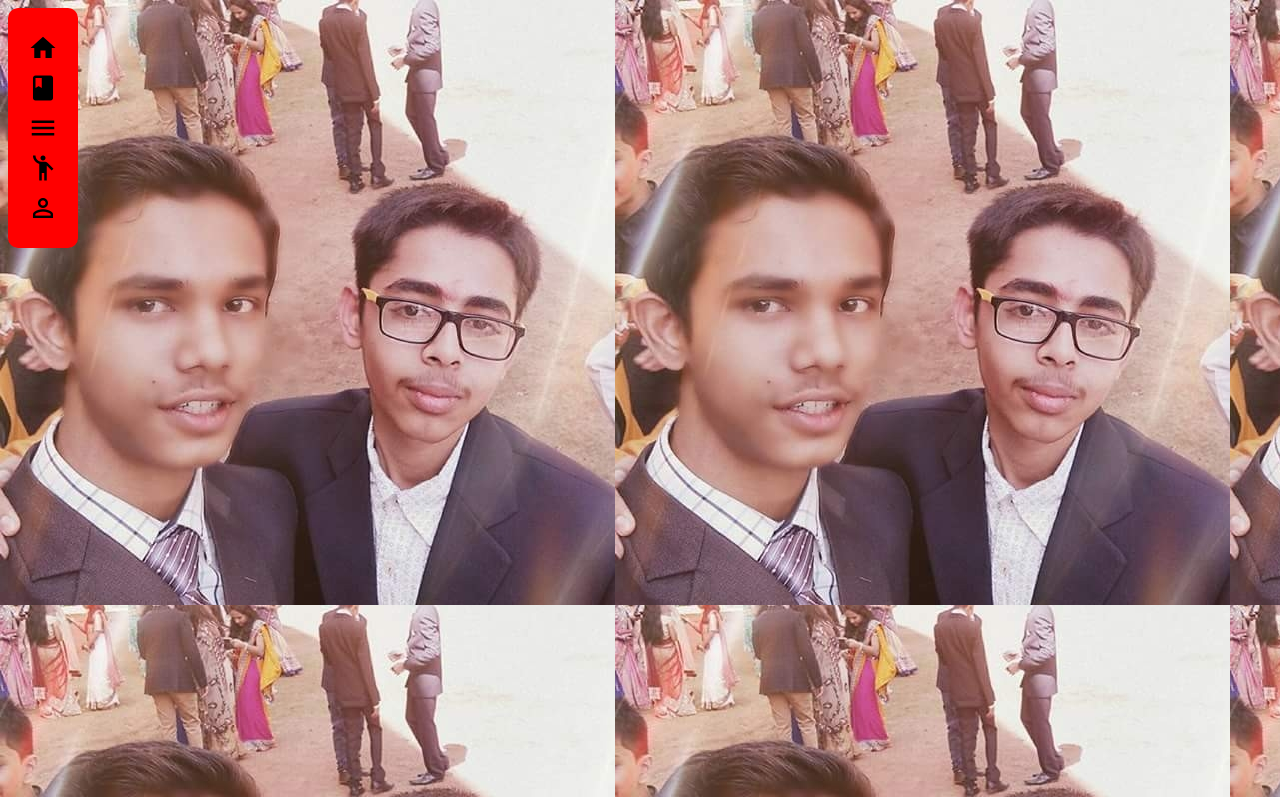
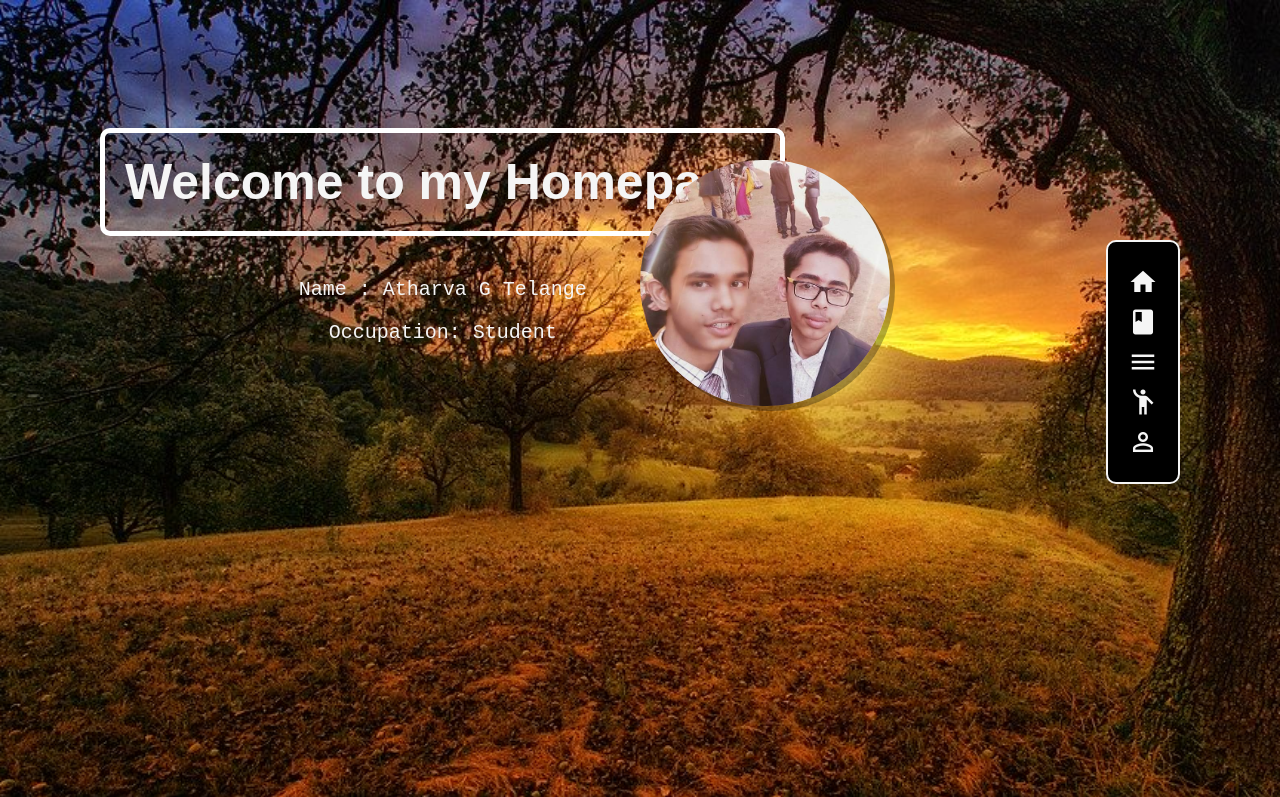
Before and after one commit to AtharvaTelange/180010014_1, a plain HTML site: page About_Me.html in a window 1280 px wide. Shown: the top 797 px of the page. Drawn offline with Linux system fonts and the light colour scheme.

Commit message:
Information Section Completed

```diff
--- a/About_Me.html
+++ b/About_Me.html
@@ -11,10 +11,33 @@
                 <li><a title="Home" href="#Home"><i class="material-icons">home</i></a></li>
                 <li><a title="Education" href="#Education"><i class="material-icons">book</i></a></li>
                 <li><a title="Hobbies" href="#Hobbies"><i class="material-icons">menu</i></a></li>
-                <li><a title="Ambition" href="Ambitions"><i class="material-icons">emoji_people</i></a></li>
-                <li><a title="Contact Me" href="Contact_Me"><i class="material-icons">person_outline</i></a></li>
+                <li><a title="Ambitions" href="#Ambitions"><i class="material-icons">emoji_people</i></a></li>
+                <li><a title="Contact Me" href="#Contact_Me"><i class="material-icons">person_outline</i></a></li>
             </ul>
     <!-- Background Images-->
-
+    <section class="wrapper">
+        <!-- Home -->
+        <div id="Home" class="bg img1">
+            <img src="Information/Pic.jpg" alt="Atharva Telange">
+            <article class="info">
+                <h2>Welcome to my Homepage</h2>
+                <p>Name : Atharva G Telange</p>
+                <p>Occupation: Student</p>
+            </article>
+        </div>
+        <div class="scroll"></div>
+        <!-- Education-->
+        <div id="Education" class="bg img2"></div>
+        <div class="scroll"></div>
+        <!-- Hobbies -->
+        <div id="Hobbies" class="bg img3"></div>
+        <div class="scroll"></div>
+        <!-- Ambition -->
+        <div id="Ambitions" class="bg img4"></div>
+        <!-- Contact Me -->
+        <div id="Contact_Me">
+        <footer>For more information</footer>
+        </div>
+    </section>
     </body>
 </html>
--- a/About_Me_Style.css
+++ b/About_Me_Style.css
@@ -1,24 +1,86 @@
 /* For Navigation Bar*/
 ul{
     list-style-type: none;
-    background-color:red;
+    background-color: black;
     font-family: cursive;
     width: fit-content;
     text-align: center;
     margin: 0px;
+    position: fixed;
     padding: 20px;
     border-radius: 10px;
     right:100px;
     top:30%;
-
+    border: 2px solid whitesmoke;
 }
 i.material-icons{
-    color:black;
+    color: whitesmoke;
     font-size: 30px;
     padding-top: 5px;
     padding-bottom: 5px;
 }
-/* for background scroll*/
 body{
-    background-image: url("/Information/Pic.jpg");
+    border:0;
+    margin:0;
 }
+/* for background scroll effect*/
+.bg{
+    background-size: cover;
+    height: 100%;
+    background-attachment: fixed;
+    background-position: center center;
+    width: 100%;
+    display: table;
+}
+.img1{
+    background-image: url("Information/bg1.jpg");
+}
+.img2{
+    background-image: url("Information/education.jpg");
+}
+.img3{
+    background-image: url("Information/hobbies.jpg");
+}
+.img4{
+    background-image: url("Information/ambitions.jpeg");
+}
+body, html , .wrapper{
+    height: 100%;
+}
+.scroll{
+    background-color: black;
+    padding: 150px;
+}
+/* Home Information*/
+img{
+    border-radius: 250px;
+    width : 250px;
+    margin-left: auto;
+    margin-right: auto;
+    display: block;
+    position: absolute;
+    top: 20%;
+    left: 50%;
+    right: 50%;
+    box-shadow: 5px 5px rgba(0,0,0,0.3);
+}
+h2{
+    background-color: rgba(0,0,0,0.0);
+    padding: 20px;
+    font-size: 50px;
+    font-family: fantasy;
+    color:whitesmoke;
+    border: 5px solid white;
+    border-radius: 10px;
+}
+.info{
+    width : fit-content;
+    margin-left: 100px;
+    margin-top: 10%;
+}
+.info p{
+    text-align:center;
+    color: whitesmoke;
+    font-size: 20px;
+    font-family: monospace;
+}
```
Also changed, not shown: Information/ambitions.jpeg (added), Information/education.jpg (added), Information/hobbies.jpg (added).
